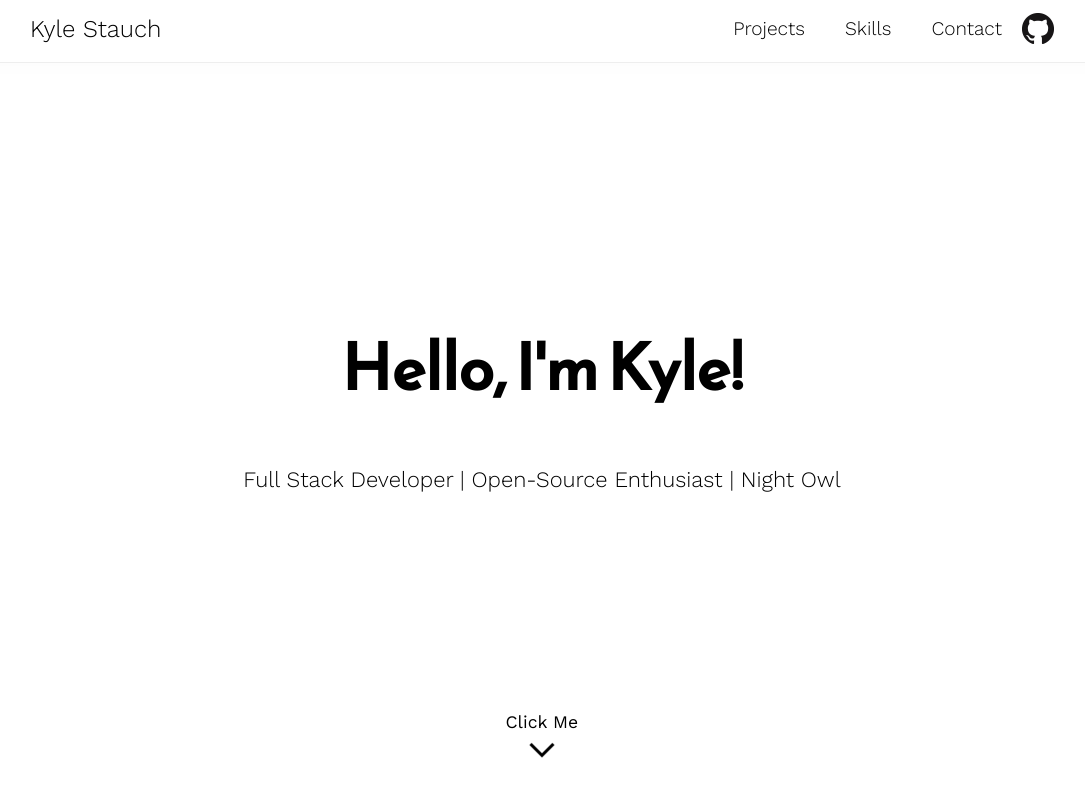
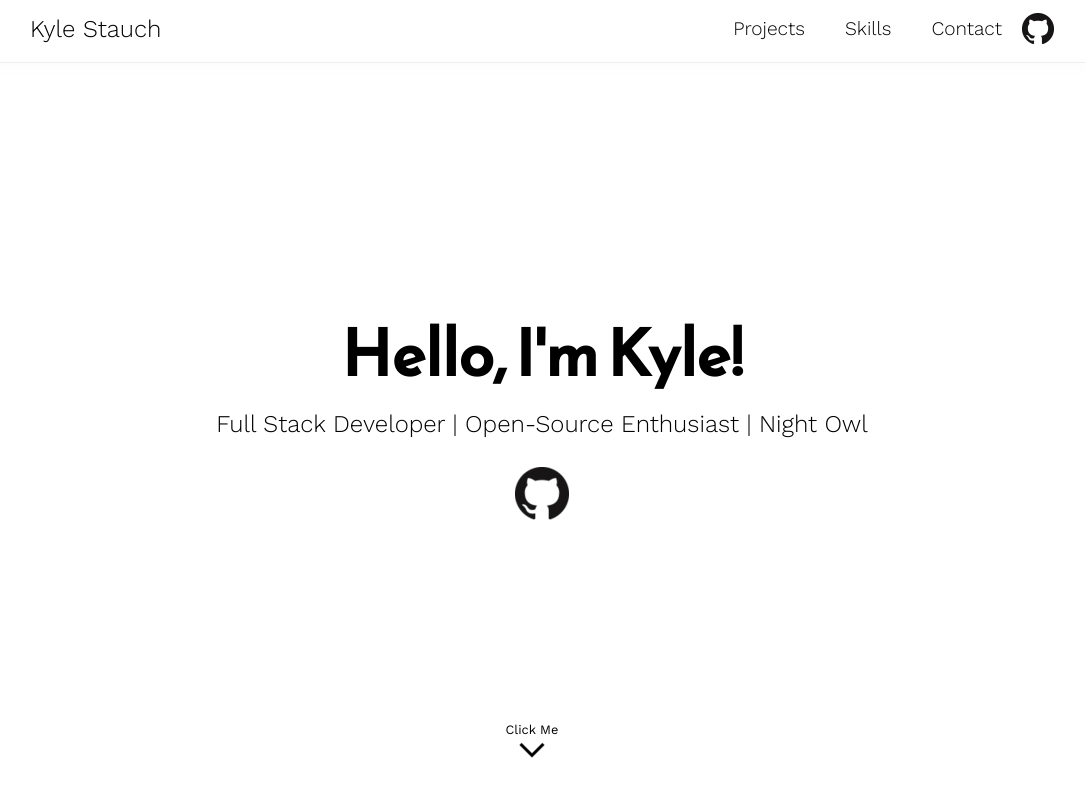
Before and after one commit to KyleS-99/Portfolio-Site, a React (Create React App) app in the folder client/: page / in a window 1280 px wide. Shown: the top 800 px of the page, without its empty margins (98-1183 px from the left). Built offline with nearby package versions, Linux system fonts and the light colour scheme.

Commit message:
Add larger GitHub icon in Home component

```diff
--- a/client/src/components/Home.js
+++ b/client/src/components/Home.js
@@ -2,6 +2,7 @@ import React from 'react';
 import styled from 'styled-components';
 
 import ClickMe from './styled/ClickMe';
+import Jump from './styled/Jump';
 
 const HomeContainer = styled.div`
     display: flex;
@@ -22,6 +23,7 @@ const Intro = styled.h1`
     font-size: 4rem;
     font-weight: bold;
     font-family: 'Reem Kufi', sans-serif;
+    margin-bottom: 0;
 
     @media (max-width: 425px) {
         font-size: 3rem;
@@ -29,7 +31,7 @@ const Intro = styled.h1`
 `;
 
 const TagLine = styled.h2`
-    font-size: 1.375rem;
+    font-size: 1.5rem;
     font-weight: 300;
 
     @media (max-width: 425px) {
@@ -37,10 +39,24 @@ const TagLine = styled.h2`
     }
 `;
 
+const GitHub = styled.img`
+    &:hover {
+        animation: ${Jump} 1s;
+    }
+`;
+
 const Home = () => (
     <HomeContainer>
         <Intro>hello, i'm kyle!</Intro>
         <TagLine>full stack developer | open-source enthusiast | night owl</TagLine>
+        <a
+            href="https://github.com/KyleS-99"
+            target="_blank"
+            rel="noopener noreferrer"
+            style={{ marginTop: '0.5rem' }}
+        >
+            <GitHub src={window.location.origin + '/img/github-large.png'} />
+        </a>
         <ClickMe />
     </HomeContainer>
 );
--- a/client/src/components/Navbar.js
+++ b/client/src/components/Navbar.js
@@ -1,5 +1,7 @@
 import React, { Component } from 'react';
-import styled, { keyframes } from 'styled-components';
+import styled from 'styled-components';
+
+import Jump from './styled/Jump';
 
 const Header = styled.header`
     box-shadow: rgba(0, 0, 0, 0.01) 0px 7px 19px 0px;
@@ -66,24 +68,9 @@ const Section = styled.p`
     }
 `;
 
-const jump = keyframes`
-25% {
-transform: translateY(-8px);
-transform: translateY(-8px); }
-50% {
-transform: translateY(0px);
-transform: translateY(0px); }
-75% {
-transform: translateY(-4px);
-transform: translateY(-4px); }
-100% {
-transform: translateY(0px);
-transform: translateY(0px); }
-`;
-
 const GithubImg = styled.img`
     &:hover {
-        animation: ${jump} 1s infinite;
+        animation: ${Jump} 1s infinite;
     }
 `;
 
--- a/client/src/components/styled/ClickMe.js
+++ b/client/src/components/styled/ClickMe.js
@@ -33,7 +33,7 @@ const ScrollDownContainer = styled.div`
 `;
 
 const ScrollDown = styled.p`
-    font-size: 1.1rem;
+    font-size: 0.8rem;
     text-transform: capitalize;
 `;
 
--- /dev/null
+++ b/client/src/components/styled/Jump.js
@@ -0,0 +1,20 @@
+import { keyframes } from 'styled-components';
+
+export default keyframes`
+    25% {
+        transform: translateY(-8px);
+        transform: translateY(-8px);
+    }
+    50% {
+        transform: translateY(0px);
+        transform: translateY(0px);
+    }
+    75% {
+        transform: translateY(-4px);
+        transform: translateY(-4px);
+    }
+    100% {
+        transform: translateY(0px);
+        transform: translateY(0px);
+    }
+`;
```
Also changed, not shown: client/public/img/github-large.png (added), client/public/img/real-time-racer.gif.
